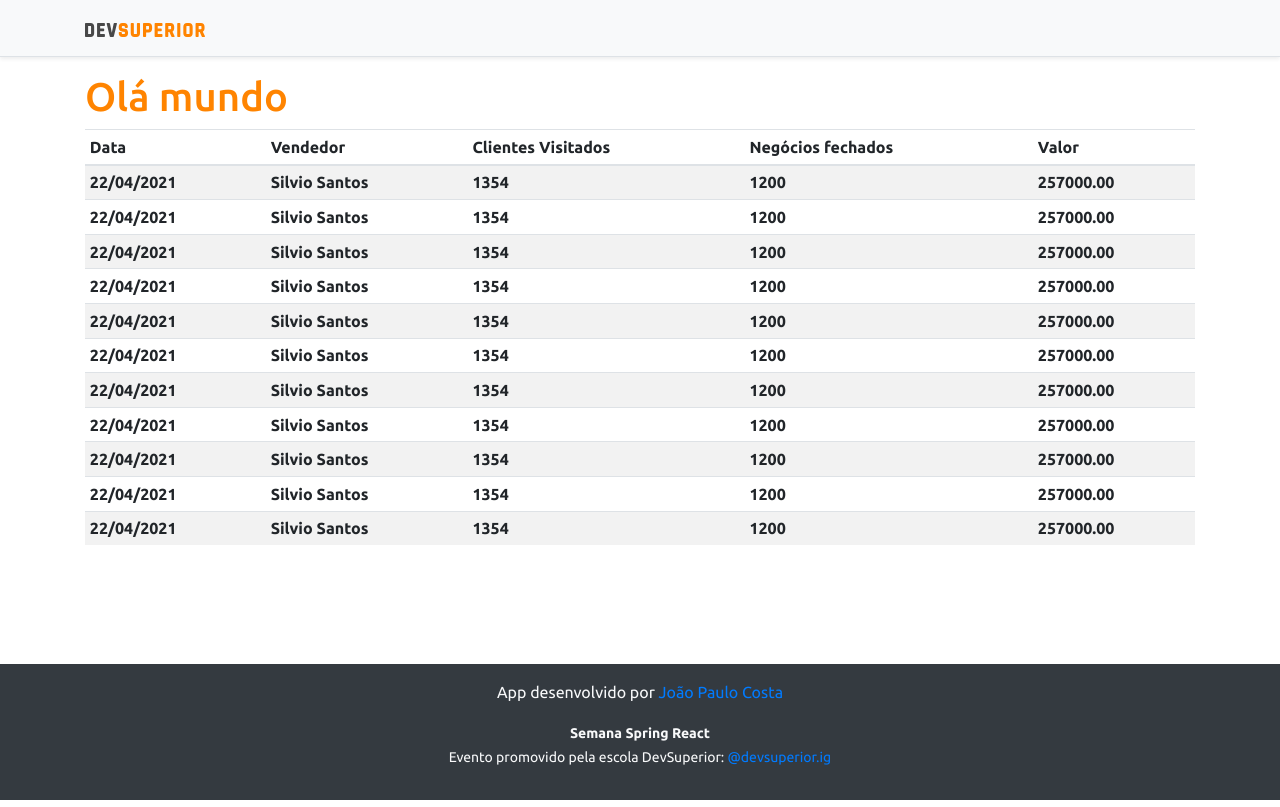
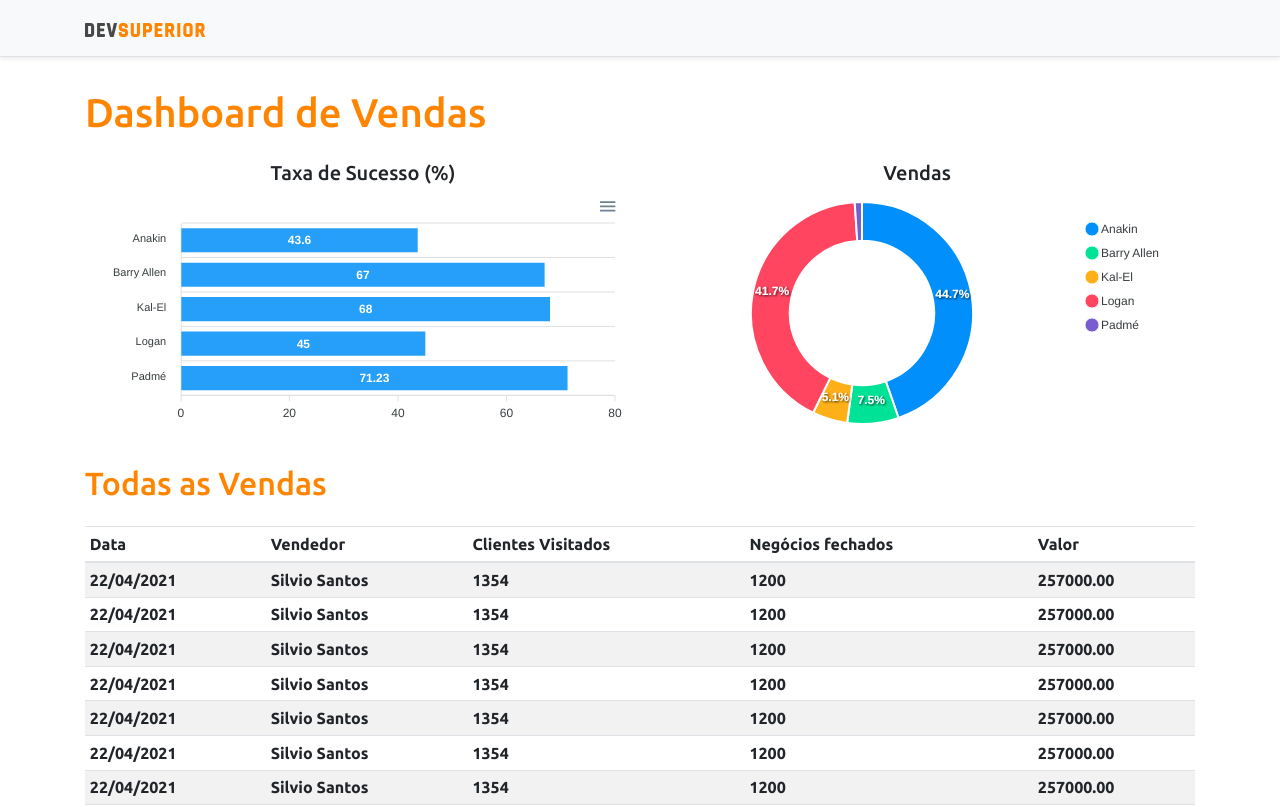
Before and after one commit to oajoj/semana-spring-react, a React (Create React App) app in the folder frontend/: page / in a window 1280 px wide. Shown: the top 807 px of the page. Built offline with nearby package versions, Linux system fonts and the light colour scheme.

Commit message:
Gráficos estáticos

```diff
--- a/frontend/package.json
+++ b/frontend/package.json
@@ -12,10 +12,12 @@
     "@types/node": "^12.0.0",
     "@types/react": "^17.0.0",
     "@types/react-dom": "^17.0.0",
+    "apexcharts": "^3.26.1",
     "bootstrap": "^4.6.0",
     "jquery": "1.9.1",
     "popper.js": "^1.16.1",
     "react": "^17.0.2",
+    "react-apexcharts": "^1.3.9",
     "react-dom": "^17.0.2",
     "react-scripts": "4.0.3",
     "typescript": "^4.1.2",
--- a/frontend/src/App.tsx
+++ b/frontend/src/App.tsx
@@ -1,6 +1,8 @@
 //import React from 'react';
 
+import BarChart from "components/barChart"
 import DataTable from "components/dataTable";
+import DonutChart from "components/donutChart";
 import Footer from "components/footer";
 import NavBar from "components/navbar";
 
@@ -10,7 +12,25 @@
       <>
         <NavBar />
         <div className="container">
-          <h1 className="text-primary">Olá mundo</h1>
+          <h1 className="text-primary py-3">Dashboard de Vendas</h1>
+
+          <div className="row px-3">
+            <div className="col-sm-6">
+              <h5 className="text-center">Taxa de Sucesso (%)</h5>
+              <BarChart />
+            </div>
+
+            <div className="col-sm-6">
+            <h5 className="text-center">Vendas</h5>
+              <DonutChart />
+            </div>
+          </div>
+
+          <div className="py-3">
+            <h2 className="text-primary">Todas as Vendas</h2>
+          </div>
+
+
           <DataTable />
         </div>
         <Footer />
--- /dev/null
+++ b/frontend/src/components/barChart/index.tsx
@@ -0,0 +1,36 @@
+import Chart from 'react-apexcharts'
+
+const BarChart = () => {
+    const options = {
+        plotOptions: {
+            bar: {
+                horizontal: true,
+            }
+        },
+    };
+
+    const mockData = {
+        labels: {
+            categories: ['Anakin', 'Barry Allen', 'Kal-El', 'Logan', 'Padmé']
+        },
+
+        series: [
+            {
+                name: "% Sucesso",
+                data: [43.6, 67, 68, 45, 71.23]
+            }
+        ]
+    };
+
+    return(
+        <Chart
+            options = {{...options, xaxis: mockData.labels}}
+            series = {mockData.series}
+            type = "bar"
+            height = "240"
+
+        />
+    );
+}
+
+export default BarChart;
--- /dev/null
+++ b/frontend/src/components/donutChart/index.tsx
@@ -0,0 +1,25 @@
+import Chart from 'react-apexcharts'
+
+const DonutChart = () =>{
+    const mockData = {
+        series: [477138, 79848, 54568, 445464, 11213],
+        labels: ['Anakin', 'Barry Allen', 'Kal-El', 'Logan', 'Padmé']
+    }
+
+    const options = {
+        legend: {
+            show: true
+        }
+    }
+
+    return(
+        <Chart
+            options = {{...options, labels: mockData.labels}}
+            series = {mockData.series}
+            type = "donut"
+            height = "240"
+        />
+    );
+}
+
+export default DonutChart;
--- a/frontend/src/components/footer/index.tsx
+++ b/frontend/src/components/footer/index.tsx
@@ -1,6 +1,6 @@
 const Footer = () => {
     return (
-        <footer className="footer fixed-bottom mt-auto py-3 bg-dark">
+        <footer className="footer mt-auto py-3 bg-dark">
             <div className="container">
                 <p className="text-light">App desenvolvido por <a href="https://github.com/oajoj">João Paulo Costa</a></p>
                 <p className="text-light"><small><strong>Semana Spring React</strong><br />
```
Also changed, not shown: 1 other file (tests, documents, lock files or other folders).
